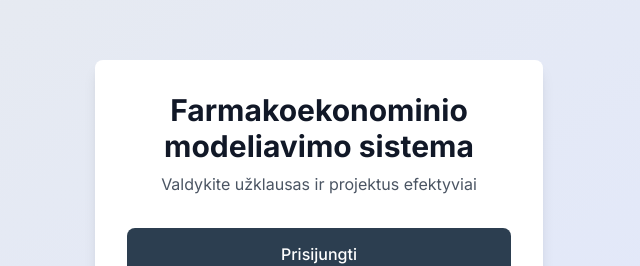
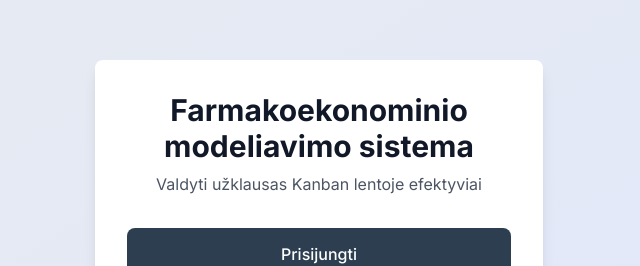
Before and after one commit to Matas007/pharmacoeconomic-management, a Next.js app: page / in a window 1280 px wide. Shown: the part 180-446 px from the top of the page, without its empty margins (321-961 px from the left). Built offline with nearby package versions, Linux system fonts and the light colour scheme; no server answers.

Commit message:
feat: Atnaujintas Admin dashboard tekstas - Valdyti uÅ¾klausas Kanban lentoje

```diff
--- a/src/app/admin/dashboard/page.tsx
+++ b/src/app/admin/dashboard/page.tsx
@@ -216,7 +216,7 @@
               <h1 className="text-xl sm:text-2xl font-bold text-gray-900">
                 Administratoriaus panelė
               </h1>
-              <p className="text-sm sm:text-base text-gray-600 truncate">Valdykite užklausas ir projektus</p>
+              <p className="text-sm sm:text-base text-gray-600 truncate">Valdyti užklausas Kanban lentoje</p>
             </div>
             <button
               onClick={() => signOut()}
--- a/src/app/page.tsx
+++ b/src/app/page.tsx
@@ -26,7 +26,7 @@
             Farmakoekonominio modeliavimo sistema
           </h1>
           <p className="text-sm sm:text-base text-gray-600 mb-6 sm:mb-8">
-            Valdykite užklausas ir projektus efektyviai
+            Valdyti užklausas Kanban lentoje efektyviai
           </p>
 
           <div className="space-y-3 sm:space-y-4">
```
